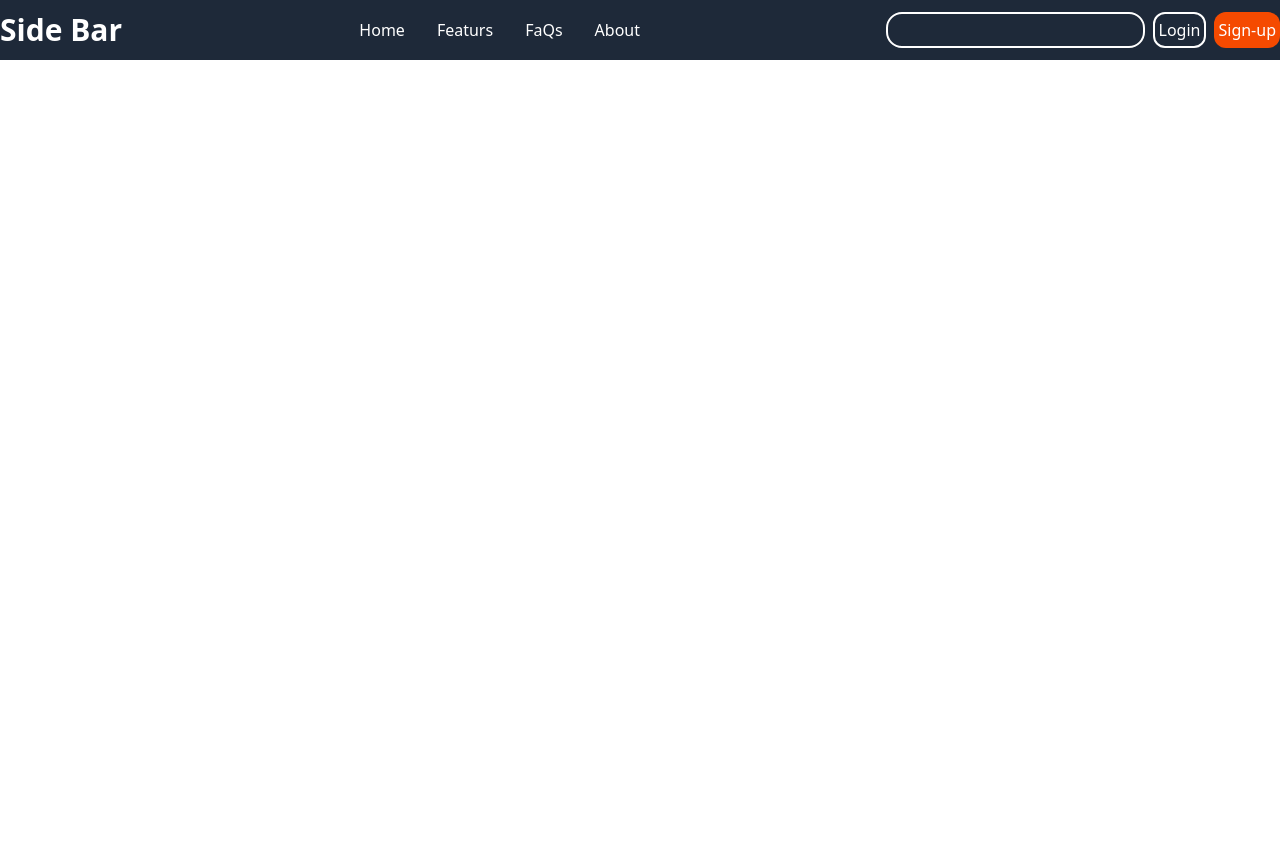
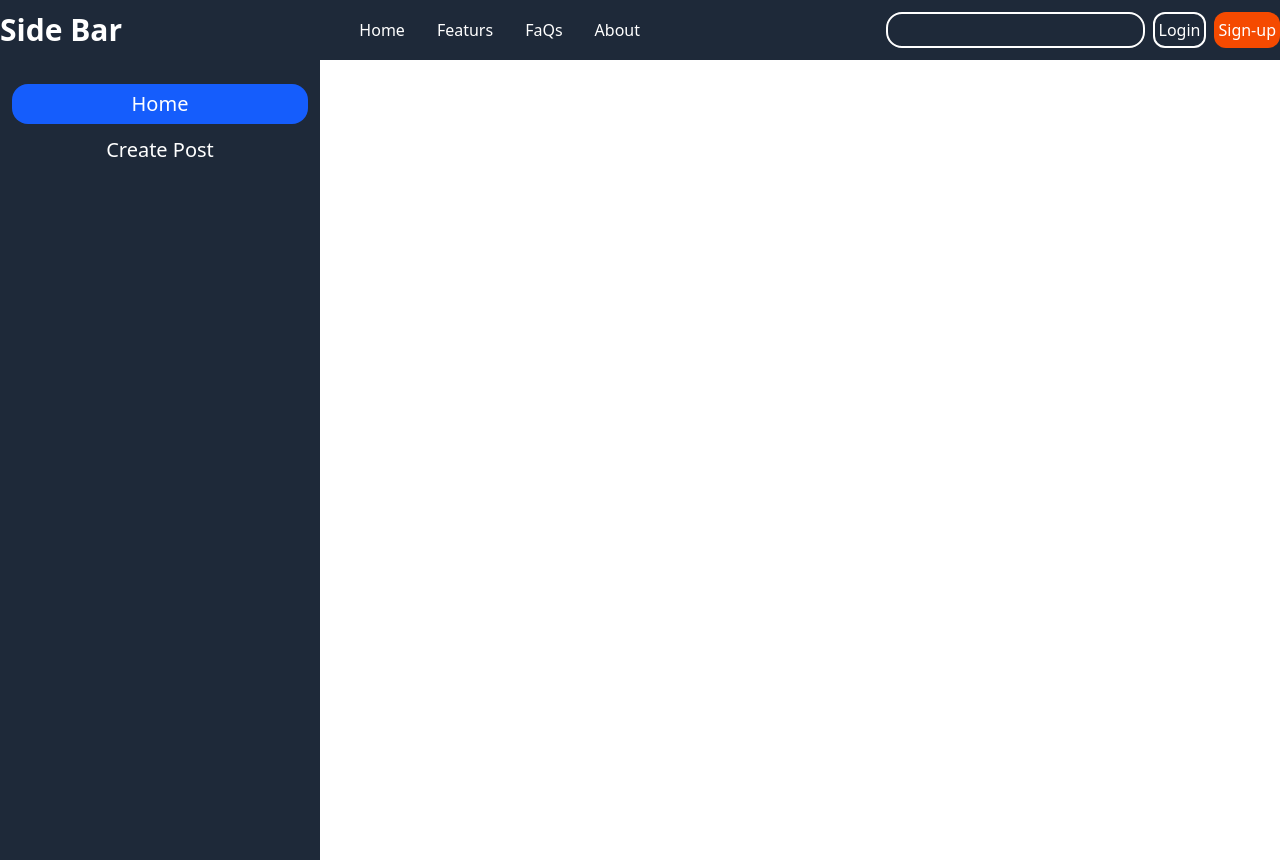
Before and after one commit to Foridul35962/Social-Media-Post, a React (Vite) app: page / in a window 1280 px wide. Before the commit the page ends 800 px from the top, so only its background shows below. Built offline with nearby package versions, Linux system fonts and the light colour scheme.

Commit message:
Side Bar done

```diff
--- a/src/App.jsx
+++ b/src/App.jsx
@@ -1,9 +1,13 @@
+import { useState } from "react";
 import Header from "./components/header"
+import SideBar from "./components/sideBar"
 
 const App = () => {
+    const [page, setPage]=useState("home");
   return (
     <div>
       <Header></Header>
+      <SideBar page={page} setPage={setPage}></SideBar>
     </div>
   )
 }
--- /dev/null
+++ b/src/components/sideBar.jsx
@@ -0,0 +1,12 @@
+const sideBar = ({page, setPage}) => {
+  return (
+    <div className="h-svh w-1/4 bg-gray-800 py-6 px-3 text-center text-xl text-white">
+        <div className="flex flex-col w-full gap-3">
+            <div className={`${page==='home'&& 'bg-blue-600 w-full rounded-2xl p-1.5'} cursor-pointer`} onClick={()=>setPage("home")}>Home</div>
+            <div className={`${!(page==='home') && 'bg-blue-600 w-full rounded-2xl py-1.5'} cursor-pointer`} onClick={()=>setPage("createPost")}>Create Post</div>
+        </div>
+    </div>
+  )
+}
+
+export default sideBar
```
